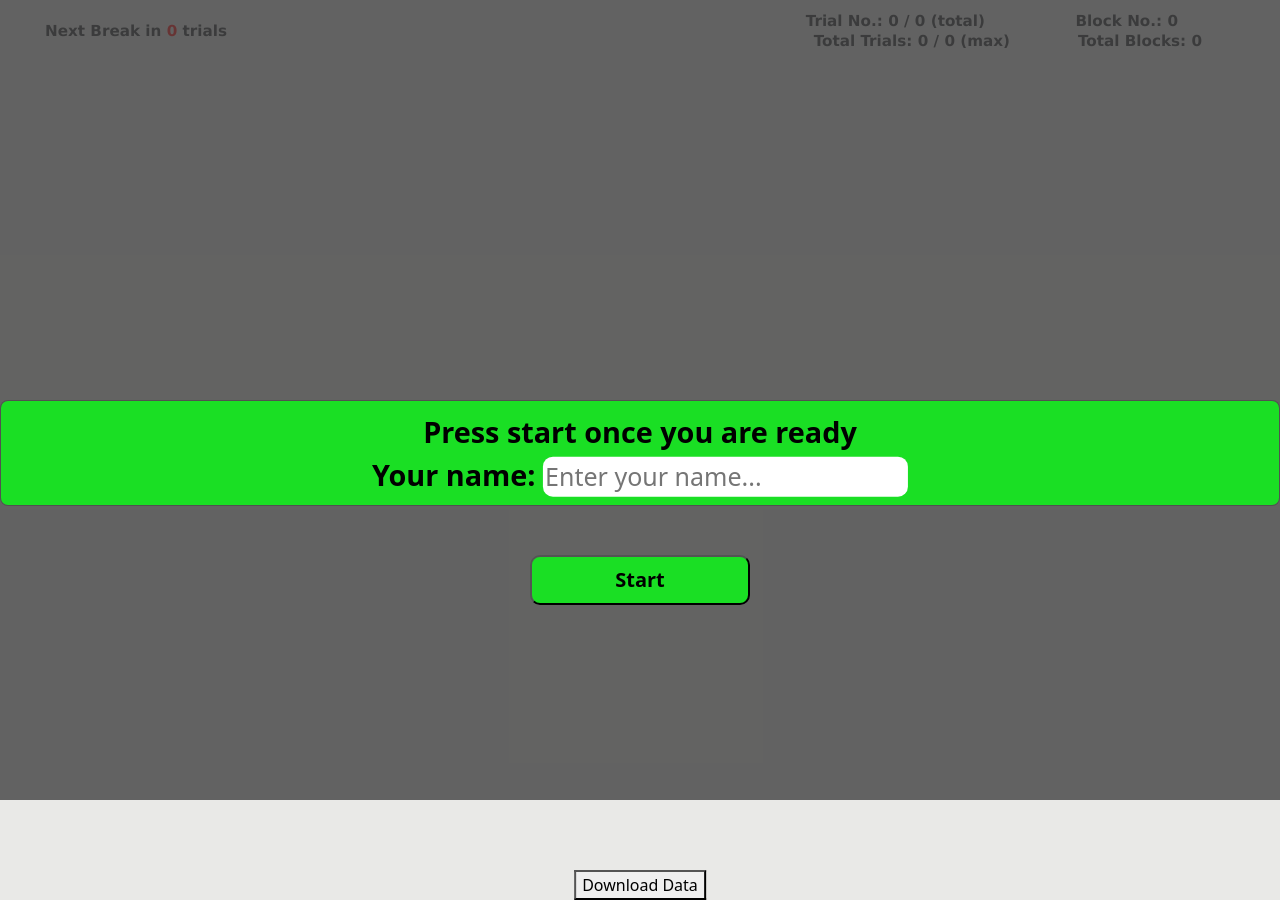
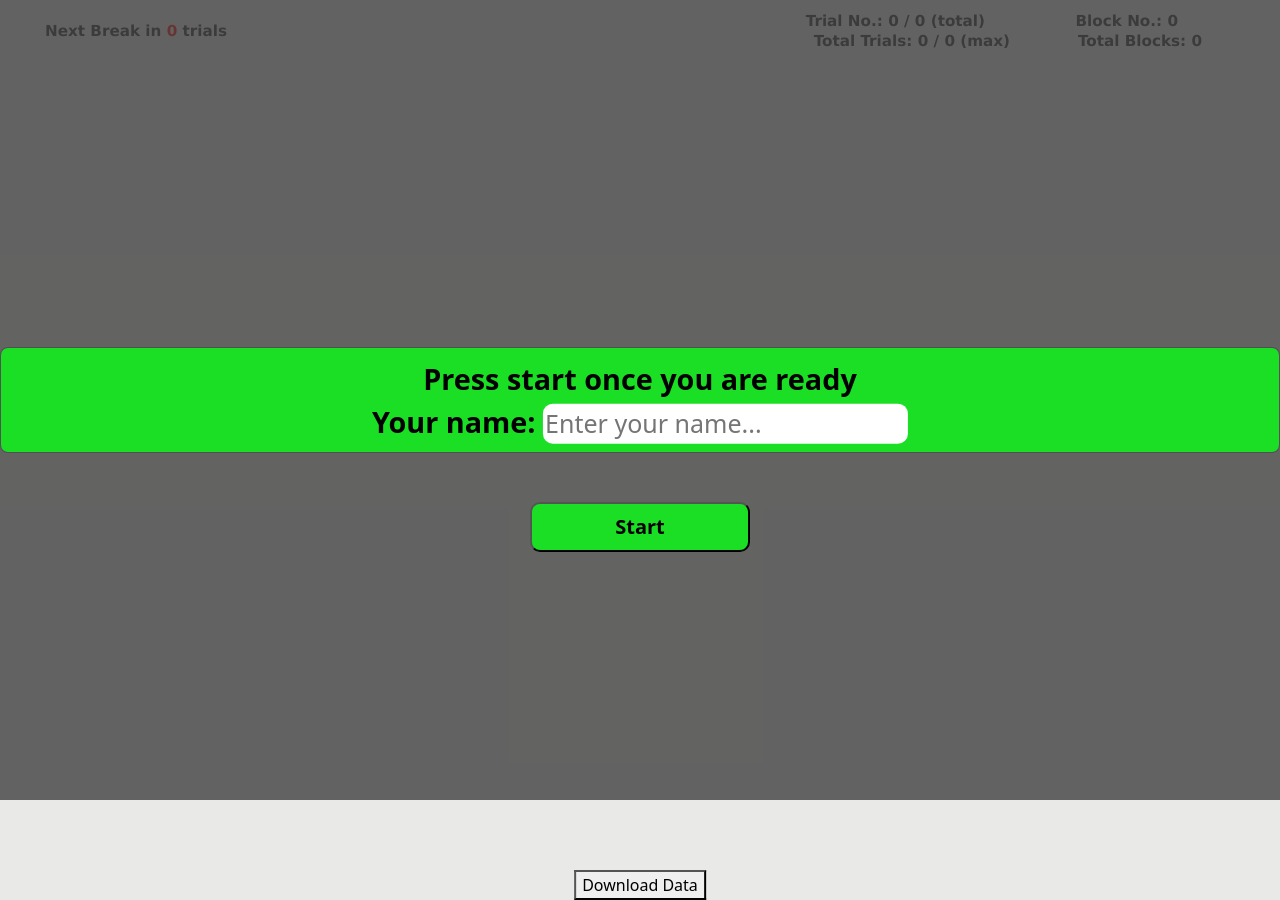
Before and after one commit to uni-aau/fitts-law, a plain HTML site: page start.html in a window 1280 px wide. Drawn offline with nearby package versions, Linux system fonts and the light colour scheme.

Commit message:
fixed style

```diff
--- a/style.css
+++ b/style.css
@@ -88,11 +88,10 @@ input[type=text] {
 }
 
 .modal-content {
-    display: flex; /* Use flexbox to arrange the buttons side by side */
-    flex-direction: row; /* Arrange items horizontally */
-    justify-content: center; /* Center the buttons horizontally */
-    align-items: center; /* Center the buttons vertically */
-    top:50%;
+    position: absolute;
+    top: 50%;
+    left: 50%;
+    transform: translate(-50%, -50%);
     background-color: #1adf24;
     padding: 40px;
     text-align: center;
```
